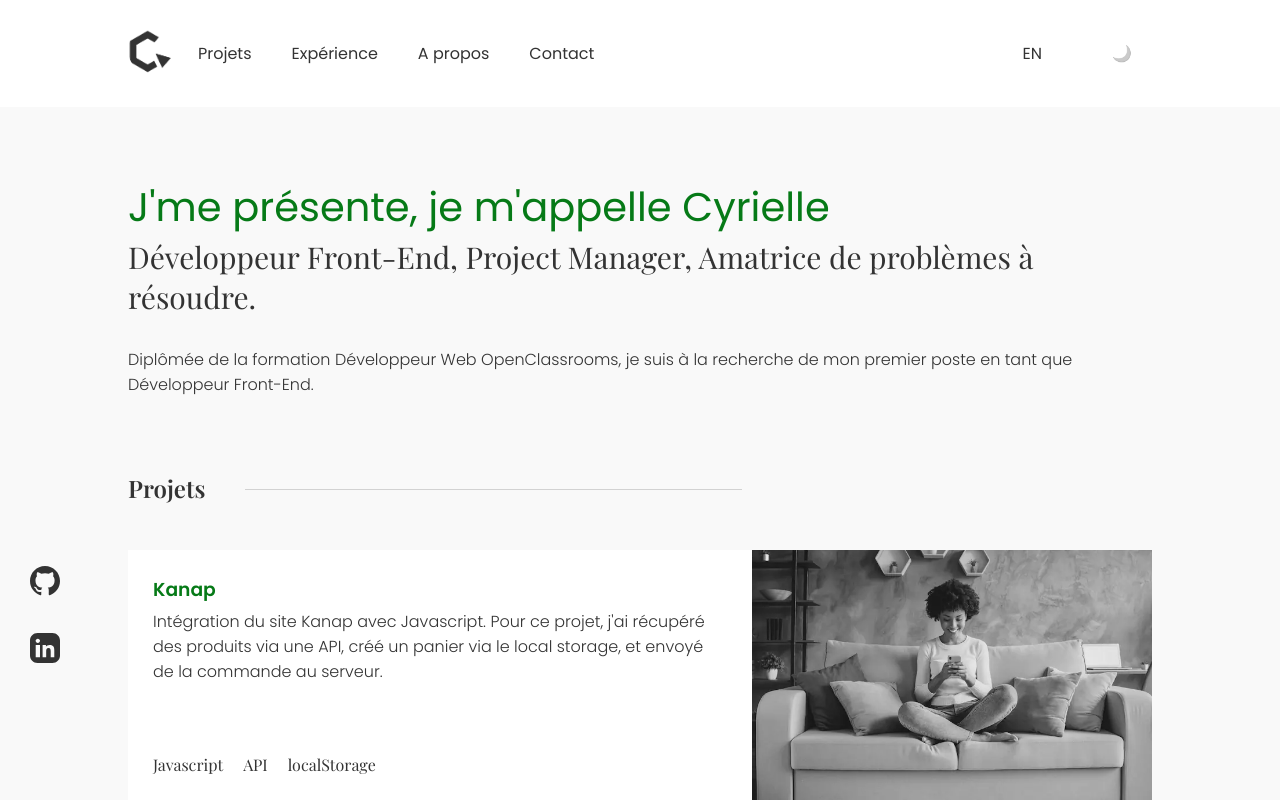
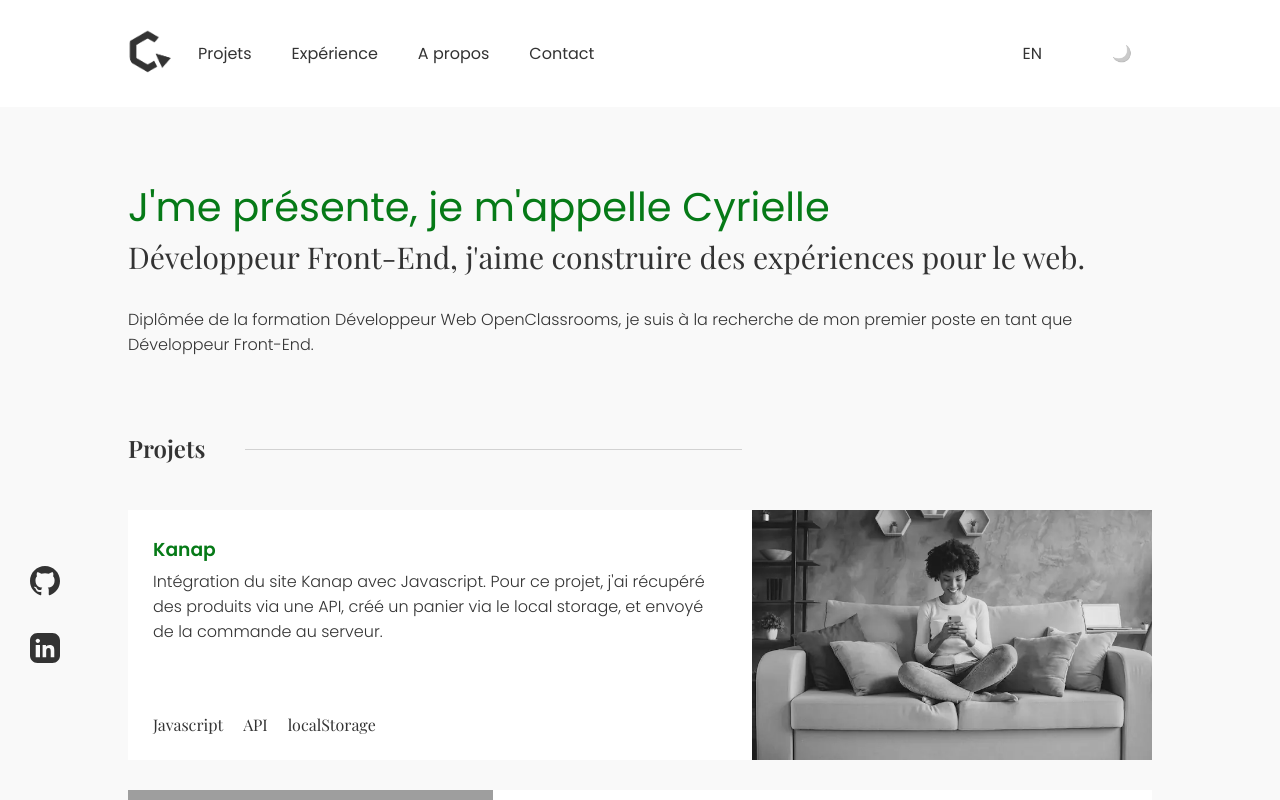
Before and after one commit to krauzeure/portfolio, a React (Create React App) app: page / in a window 1280 px wide. Shown: the top 800 px of the page. Built offline with nearby package versions, Linux system fonts and the light colour scheme; grey boxes are pictures that could not be loaded.

Commit message:
Editing heading copy

```diff
--- a/src/text/english.js
+++ b/src/text/english.js
@@ -7,7 +7,7 @@ export const englishCopy = {
     },
     "home": {
         "heading": "Hey there, I'm Cyrielle",
-        "subheading": "Front End Developer, Project Manager, Problem solving enthousiast.",
+        "subheading": "Front End Developer, I like building experiences for the web.",
         "desc": "Just graduated from the Web Developer training program on OpenClassrooms, I'm looking for my first experience as a Front End Developer.",
         "about1": "Tech enthusiast",
         "about2": ", I've been working at tech start ups for 10 years. I worked in Client Support for a few years while teaching myself UX and Developement basics.",
--- a/src/text/french.js
+++ b/src/text/french.js
@@ -7,7 +7,7 @@ export const frenchCopy = {
     },
     "home": {
         "heading": "J'me présente, je m'appelle Cyrielle",
-        "subheading": "Développeur Front-End, Project Manager, Amatrice de problèmes à résoudre.",
+        "subheading": "Développeur Front-End, j'aime construire des expériences pour le web.",
         "desc": "Diplômée de la formation Développeur Web OpenClassrooms, je suis à la recherche de mon premier poste en tant que Développeur Front-End.",
         "about1": "Passionnée de technologie",
         "about2": ", je travaille dans le monde du web depuis 10 ans. J'ai travaillé au Support Client pendant plusieurs années tout en apprenant les bases du développement et de l'UX dans mon temps libre.",
```
